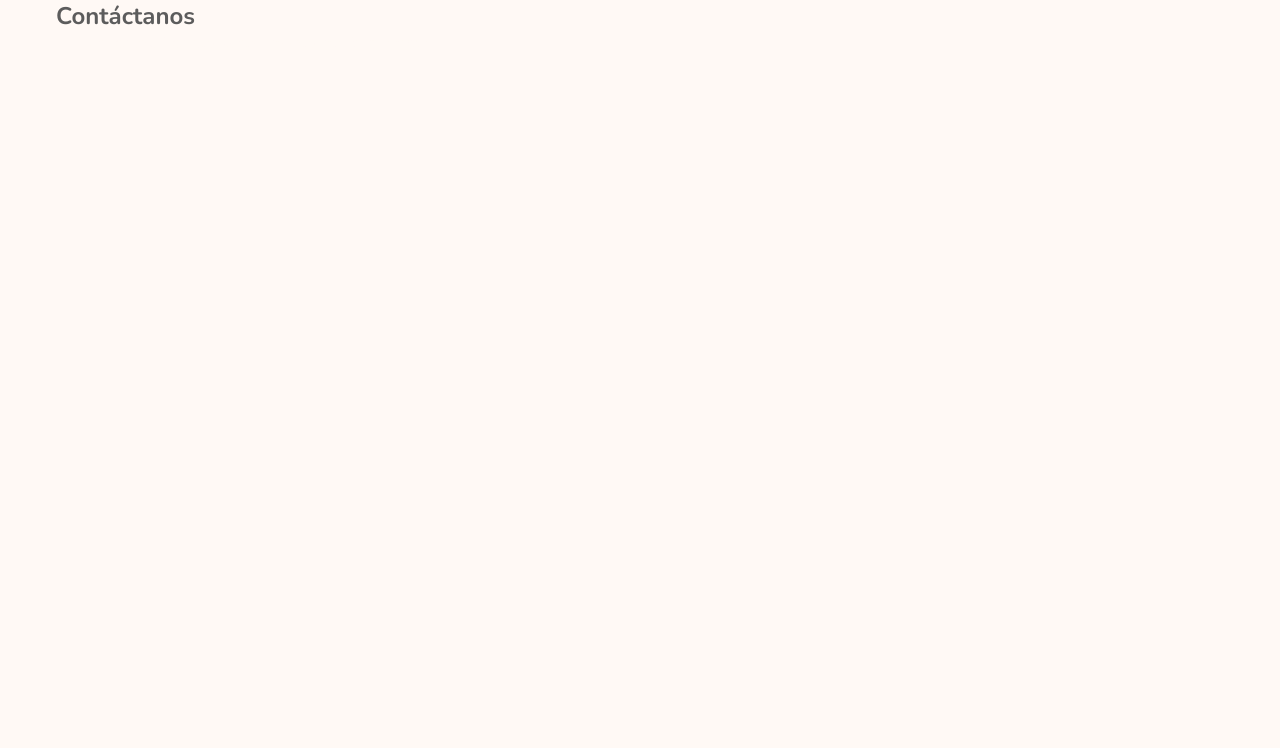
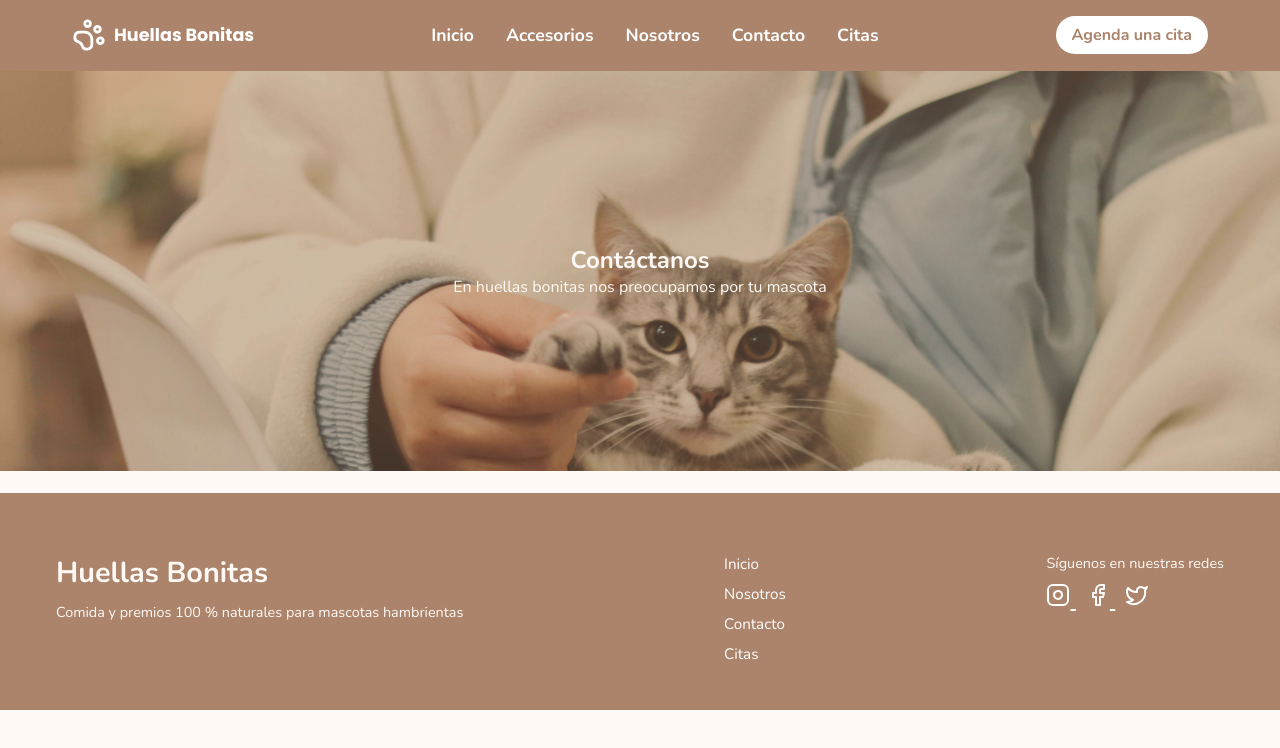
Before and after one commit to fiorellam/Vet-api-tp, a website: page public/contacto/contacto.html in a window 1280 px wide. Drawn offline with nearby package versions, Linux system fonts and the light colour scheme.

Commit message:
Creando navbar y footer como un componente independiente que se puede agregar a cualquier pagina

```diff
--- a/public/contacto/contacto.css
+++ b/public/contacto/contacto.css
@@ -0,0 +1,38 @@
+:root {
+    --terracota: #D98E73;
+    --cafe-oscuro: #ac846c;
+    --arena: #F5E6CC;
+    --crema: #FFF9F5;
+    --verde: #A4B494;
+    --gris: #5C5C5C;
+    --blanco: #FFFFFF;
+}
+.contact-hero{
+    background-image: url("../images/veterinaria-gato.jpg");
+    background-repeat: no-repeat;
+    background-size: cover;
+    text-align: center;
+    height: 50vh;
+    display: flex;
+    align-items: center;
+    justify-content: center;
+    position: relative;
+    color: var(--crema);
+}
+
+.contact-hero .overlay{
+    position: absolute;
+    top: 0;
+    left: 0;
+    width: 100%;
+    height: 100%;
+    background-color: rgba(147, 111, 66, 0.4);
+    display: flex;
+    box-sizing: border-box;
+    align-items: center;
+    justify-content: center;
+}
+.contact-hero .container {
+    position: relative;
+    z-index: 1; /* Asegura que esté sobre la capa */
+}
--- a/public/contacto/contacto.html
+++ b/public/contacto/contacto.html
@@ -10,10 +10,13 @@
     <link rel="stylesheet" href="/inicio/styles.css">
 </head>
 <body>
+    <div id="navbar-container"></div>
     <section class="contact-hero">
-        <div class="container">
-            <h1>Contáctanos</h1>
-            <p>En huellas bonitas nos preocupamos por tu mascota</p>
+        <div class="overlay">
+            <div class="container">
+                <h1>Contáctanos</h1>
+                <p>En huellas bonitas nos preocupamos por tu mascota</p>
+            </div>
         </div>
     </section>
 
@@ -24,6 +27,8 @@
             <p class="contact-card-text"></p>
         </div>
     </div>
-
+    <div id="footer-container"></div>
+    <script src="/shared/navbar.js"></script>
+    <script src="/shared/footer.js"></script>
 </body>
 </html>
--- /dev/null
+++ b/public/shared/footer.html
@@ -0,0 +1,37 @@
+<footer class="footer">
+    <div class="footer-container container">
+        <!-- Columna izquierda -->
+        <div class="footer-brand">
+        <h2>Huellas Bonitas</h2>
+        <p>Comida y premios 100 % naturales para mascotas hambrientas</p>
+        </div>
+
+        <!-- Columna centro -->
+        <div class="footer-links">
+        <ul>
+            <li><a href="./index.html">Inicio</a></li>
+            <li><a href="#">Nosotros</a></li>
+            <li><a href="./../contacto/contacto.html">Contacto</a></li>
+            <li><a href="#">Citas</a></li>
+        </ul>
+        </div>
+
+        <!-- Columna derecha -->
+        <div class="footer-socials">
+        <p>Síguenos en nuestras redes</p>
+        <div class="icons">
+            <a href="#">
+                <svg xmlns="http://www.w3.org/2000/svg" width="24" height="24" viewBox="0 0 24 24" fill="none" stroke="currentColor" stroke-width="2" stroke-linecap="round" stroke-linejoin="round" class="lucide lucide-instagram-icon lucide-instagram"><rect width="20" height="20" x="2" y="2" rx="5" ry="5"/><path d="M16 11.37A4 4 0 1 1 12.63 8 4 4 0 0 1 16 11.37z"/>
+                </svg>
+            </a>
+            <a href="#">
+                <svg xmlns="http://www.w3.org/2000/svg" width="24" height="24" viewBox="0 0 24 24" fill="none" stroke="currentColor" stroke-width="2" stroke-linecap="round" stroke-linejoin="round" class="lucide lucide-facebook-icon lucide-facebook"><path d="M18 2h-3a5 5 0 0 0-5 5v3H7v4h3v8h4v-8h3l1-4h-4V7a1 1 0 0 1 1-1h3z"/></svg>
+            </a>
+            <a href="#">
+                <svg xmlns="http://www.w3.org/2000/svg" width="24" height="24" viewBox="0 0 24 24" fill="none" stroke="currentColor" stroke-width="2" stroke-linecap="round" stroke-linejoin="round" class="lucide lucide-twitter-icon lucide-twitter"><path d="M22 4s-.7 2.1-2 3.4c1.6 10-9.4 17.3-18 11.6 2.2.1 4.4-.6 6-2C3 15.5.5 9.6 3 5c2.2 2.6 5.6 4.1 9 4-.9-4.2 4-6.6 7-3.8 1.1 0 3-1.2 3-1.2z"/>
+                </svg>
+            </a>
+        </div>
+        </div>
+    </div>
+</footer>
--- /dev/null
+++ b/public/shared/footer.js
@@ -0,0 +1,19 @@
+document.addEventListener("DOMContentLoaded", () => {
+  const footerContainer = document.getElementById("footer-container");
+
+  if(footerContainer){
+    fetch("/shared/footer.html")
+        .then(response => {
+            if (!response.ok) {
+            throw new Error(`Error al cargar navbar: ${response.status}`);
+            }
+            return response.text();
+        })
+        .then(data => {
+            footerContainer.innerHTML = data;
+        })
+        .catch(error => {
+            console.error("Error al cargar el navbar:", error);
+        });
+    }
+});
--- /dev/null
+++ b/public/shared/navbar.html
@@ -0,0 +1,27 @@
+<header>
+    <nav class="navbar">
+        <div class="logo">
+            <svg xmlns="http://www.w3.org/2000/svg" width="24" height="24" viewBox="0 0 24 24" fill="none" stroke="currentColor" stroke-width="2" stroke-linecap="round" stroke-linejoin="round" class="lucide lucide-paw-print-icon lucide-paw-print"><circle cx="11" cy="4" r="2"/><circle cx="18" cy="8" r="2"/><circle cx="20" cy="16" r="2"/><path d="M9 10a5 5 0 0 1 5 5v3.5a3.5 3.5 0 0 1-6.84 1.045Q6.52 17.48 4.46 16.84A3.5 3.5 0 0 1 5.5 10Z"/></svg>
+            <span>Huellas Bonitas</span>
+        </div>
+        <!-- Boton Hamburguesa -->
+            <button class="hamburger" aria-label="Abrir menú">
+            <!-- Icono hamburguesa -->
+            <svg class="icon-menu" xmlns="http://www.w3.org/2000/svg" width="24" height="24" viewBox="0 0 24 24" fill="none" stroke="currentColor" stroke-width="2" stroke-linecap="round" stroke-linejoin="round" class="lucide lucide-menu-icon lucide-menu">
+                <path d="M4 5h16"/><path d="M4 12h16"/><path d="M4 19h16"/>
+            </svg>
+            <!-- Icono X cerrar -->
+                <svg class="icon-close" xmlns="http://www.w3.org/2000/svg" width="24" height="24" viewBox="0 0 24 24" fill="none" stroke="currentColor" stroke-width="2" stroke-linecap="round" stroke-linejoin="round" class="lucide lucide-x-icon lucide-x">
+                <path d="M18 6 6 18"/><path d="m6 6 12 12"/>
+            </svg>
+            </button>
+        <ul class="nav-links">
+            <li><a href="./../inicio/index.html">Inicio</a></li>
+            <li><a href="#">Accesorios</a></li>
+            <li><a href="#">Nosotros</a></li>
+            <li><a href="./../contacto/contacto.html">Contacto</a></li>
+            <li><a href="#">Citas</a></li>
+        </ul>
+        <a href="#" class="btn-nav">Agenda una cita</a>
+    </nav>
+</header>
--- /dev/null
+++ b/public/shared/navbar.js
@@ -0,0 +1,38 @@
+document.addEventListener("DOMContentLoaded", () => {
+  const navbarContainer = document.getElementById("navbar-container");
+
+  if (navbarContainer) {
+    fetch("/shared/navbar.html")
+      .then(response => {
+        if (!response.ok) {
+          throw new Error(`Error al cargar navbar: ${response.status}`);
+        }
+        return response.text();
+      })
+      .then(data => {
+        navbarContainer.innerHTML = data;
+
+        // Si necesitas activar el menú hamburguesa después de insertarlo
+        activarMenuHamburguesa();
+      })
+      .catch(error => {
+        console.error("Error al cargar el navbar:", error);
+      });
+  }
+});
+
+// Función para que el botón hamburguesa funcione después de insertar el HTML
+function activarMenuHamburguesa() {
+  const btn = document.querySelector(".hamburger");
+  const nav = document.querySelector(".nav-links");
+  const iconMenu = document.querySelector(".icon-menu");
+  const iconClose = document.querySelector(".icon-close");
+
+  if (btn && nav && iconMenu && iconClose) {
+    btn.addEventListener("click", () => {
+      nav.classList.toggle("open");
+      iconMenu.classList.toggle("hidden");
+      iconClose.classList.toggle("hidden");
+    });
+  }
+}
```
Also changed, not shown: public/inicio/index.html (+6 -67 lines), public/inicio/script.js (+0 -16 lines).
